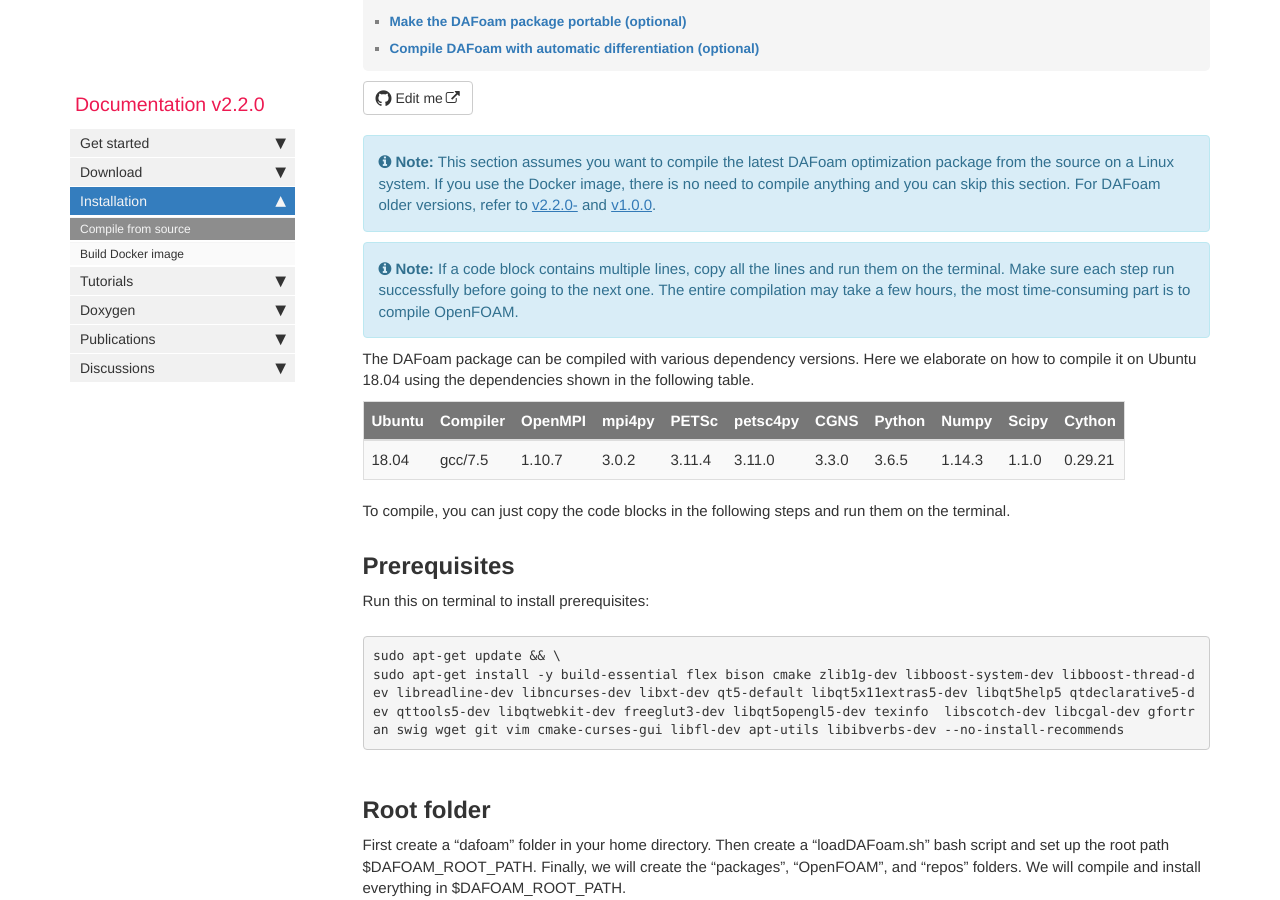
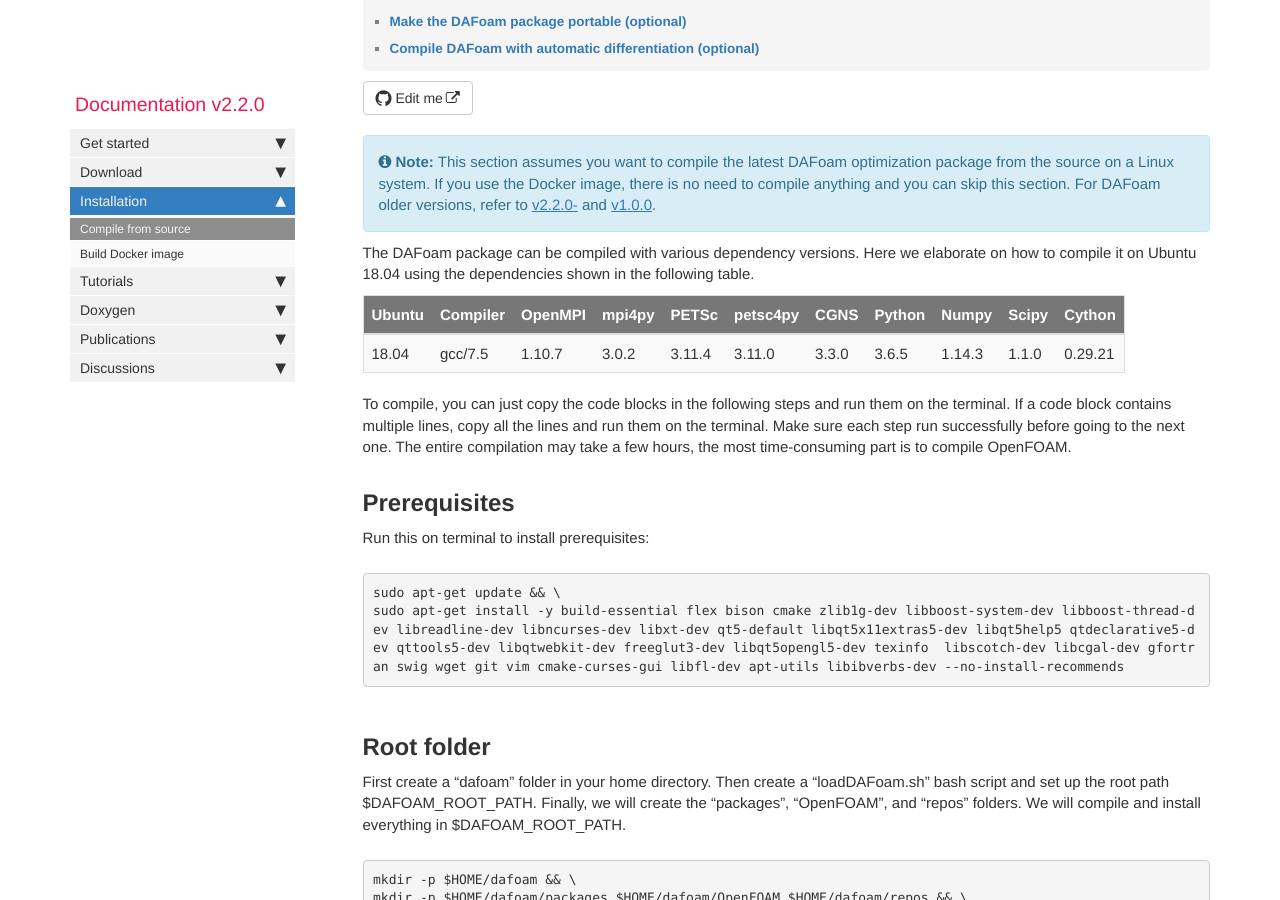
Before and after one commit to DAFoam/DAFoam.github.io, a Jekyll site: the page built from pages/mydoc/mydoc_installation_source.md, in a window 1280 px wide and 900 px high, scrolled down 436 px. Built offline with Jekyll 4.4.1, drawn with Linux system fonts in a browser that asks for light colours; comment, search, counter and statistics services are not loaded; part of the change alters nothing that is shown.

Commit message:
content update

```diff
--- a/pages/mydoc/mydoc_installation_source.md
+++ b/pages/mydoc/mydoc_installation_source.md
@@ -9,8 +9,6 @@ folder: mydoc
 
 {% include note.html content="This section assumes you want to compile the latest DAFoam optimization package from the source on a Linux system. If you use the Docker image, there is no need to compile anything and you can skip this section. For DAFoam older versions, refer to [v2.2.0-](mydoc_installation_source_220.html) and [v1.0.0](mydoc_installation_source_100.html)." %}
 
-{% include note.html content="If a code block contains multiple lines, copy all the lines and run them on the terminal. Make sure each step run successfully before going to the next one. The entire compilation may take a few hours, the most time-consuming part is to compile OpenFOAM." %}
-
 The DAFoam package can be compiled with various dependency versions. Here we elaborate on how to compile it on Ubuntu 18.04 using the dependencies shown in the following table.
 
 
@@ -18,7 +16,7 @@ Ubuntu | Compiler | OpenMPI | mpi4py | PETSc  | petsc4py | CGNS  | Python | Nump
 | :------------------------------------------------------------------------------------------------ |
 18.04  | gcc/7.5  | 1.10.7  | 3.0.2  | 3.11.4 | 3.11.0   | 3.3.0 | 3.6.5  | 1.14.3 | 1.1.0 | 0.29.21
 
-To compile, you can just copy the code blocks in the following steps and run them on the terminal.
+To compile, you can just copy the code blocks in the following steps and run them on the terminal. If a code block contains multiple lines, copy all the lines and run them on the terminal. Make sure each step run successfully before going to the next one. The entire compilation may take a few hours, the most time-consuming part is to compile OpenFOAM.
 
 ## **Prerequisites**
 
```
